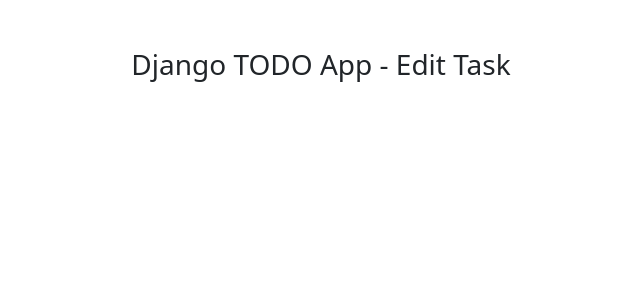
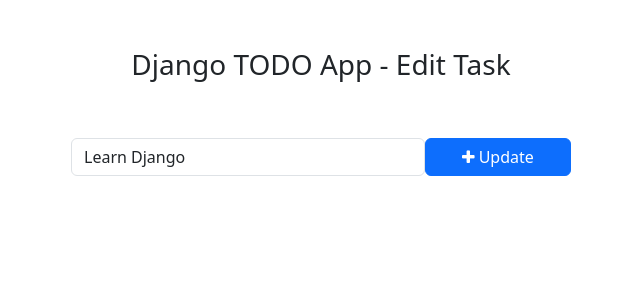
Before and after one commit to SimoneChiodo/django-todo-udemy, a Django app: page /todo/edit_task/2/ in a window 1280 px wide. Shown: the top 300 px of the page, without its empty margins (319-959 px from the left). Run offline with Django 5.2, Linux system fonts and the light colour scheme; data comes from the database, SQL or seed files in the repository; both versions use the stored data as it was after the commit.

Commit message:
Add logic to editTask

```diff
--- a/templates/editTask.html
+++ b/templates/editTask.html
@@ -14,6 +14,16 @@
   <body>
     <div class="container">
       <h3 class="py-5 text-center">Django TODO App - Edit Task</h3>
+
+      <form action="{% url 'editTask' get_task.id %}" method="POST" style="width: 500px; margin: auto;">
+        {% csrf_token %} <!-- Request for the POST method by Django for security reasons -->
+        <div class="form-group">
+          <span style="display: flex;">
+            <input type="text" name="task" class="form-control" placeholder="Add a task" value="{{ get_task.task }}">
+            <button type="submit" class="btn btn-primary" style="width: 200px;"><i class="fa fa-plus"></i> Update</button>
+          </span>
+        </div>
+      </form>
     </div>
   </body>
 </html>
--- a/todo/views.py
+++ b/todo/views.py
@@ -19,7 +19,13 @@
   return redirect('home')
 
 def editTask(request, pk):
-  # task = get_object_or_404(Task, pk)
-
-  # task.save()
-  return render(request, 'editTask.html')
+  get_task = get_object_or_404(Task, pk=pk)
+  if request.method == 'POST':
+    get_task.task = request.POST['task']
+    get_task.save()
+    return redirect('home')
+  else:
+    context = {
+      'get_task': get_task
+    }
+  return render(request, 'editTask.html', context)
```
Also changed, not shown: db.sqlite3.
